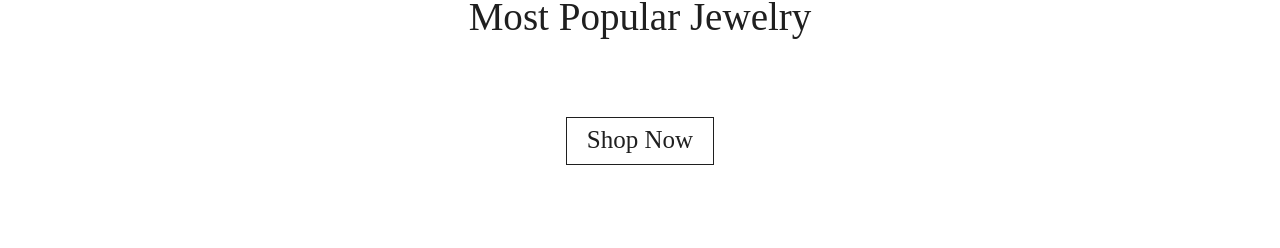
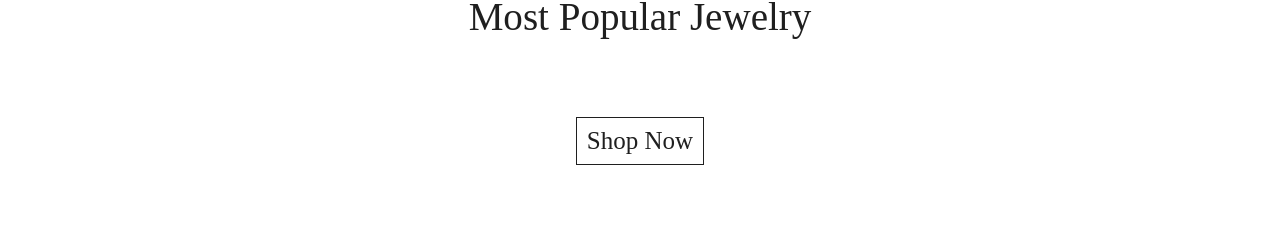
Before and after one commit to GeorgiTopalov/Jewelry-Store, a Next.js app: page / in a window 1280 px wide. Shown: the part 800-1048 px from the top of the page. Built offline with nearby package versions, Linux system fonts and the light colour scheme.

Commit message:
styled the shop-now button

```diff
--- a/components/home/mostPopular.module.css
+++ b/components/home/mostPopular.module.css
@@ -1,4 +1,3 @@
-
 .most-popular {
     display: flex;
     flex-flow: column wrap;
@@ -6,36 +5,41 @@
     align-items: center;
     font-size: var(--h3);
     font-family: var(--sans-serif);
-    margin: 2rem 0 2rem 0;
+    margin: 2rem 0;
 }
 
 .shop-link {
     text-decoration: none;
     color: var(--black);
+    display: flex;
+    justify-content: center;
+    align-items: center;
+}
+
+.shop-link h4 {
+    position: relative; /* Ensure the pseudo-element is positioned in relation to this */
+    padding: 10px; /* Add some padding to increase the clickable area */
+    border: 1px solid var(--black); /* Outer border */
+    display: flex;
+    justify-content: center;
+    align-items: center;
+    transition: color 0.3s; /* Smooth transition for text color */
+    height: 48px;
 }
 
 .shop-link h4:after {
-    display: block;
     content: "";
-    border-bottom: solid 3px var(--primary-color);
+    position: absolute;
+    bottom: 10px; /* Position it right below the text */
+    left: 10px;
+    right: 10px;
+    height: 2px;
+    background-color: var(--primary-color);
     transform: scaleX(0);
     transition: transform 250ms ease-in-out;
+    transform-origin: center; /* Ensures the scaling is from the center */
 }
 
 .shop-link h4:hover:after {
-    transform: scaleX(1);
+    transform: scaleX(1); /* Extend the pseudo-element to full width on hover */
 }
-
-  .shop-link h4 {
-    display: inline-block;
-    text-decoration: none;
-    transition: transform 0.3s, color 0.3s, box-shadow 0.3s;
-  }
-
-  .shop-link h4 {
-    border: 1px solid var(--black);
-    display: flex;
-    justify-content: center;
-    height: 48px;
-    width: 148px;
-  }
```
Lines whose indentation alone changed are shown as unchanged.
